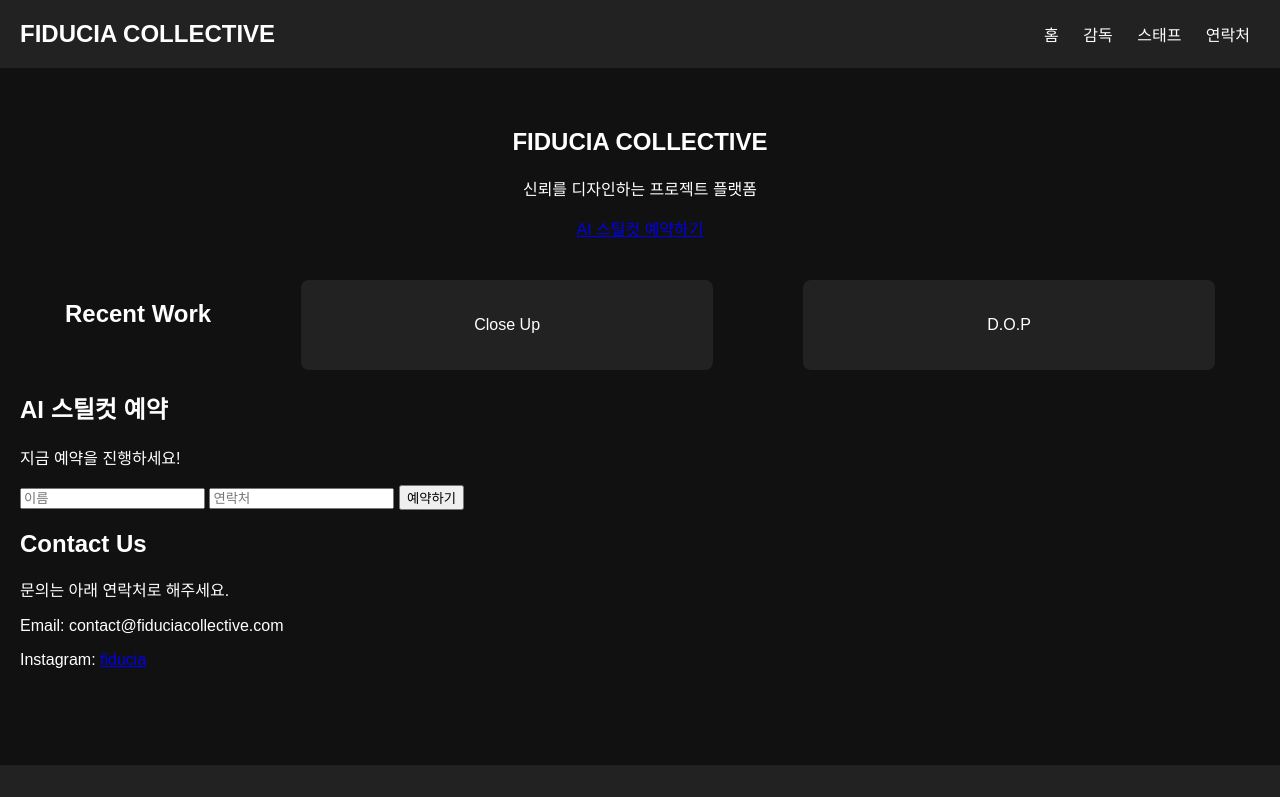
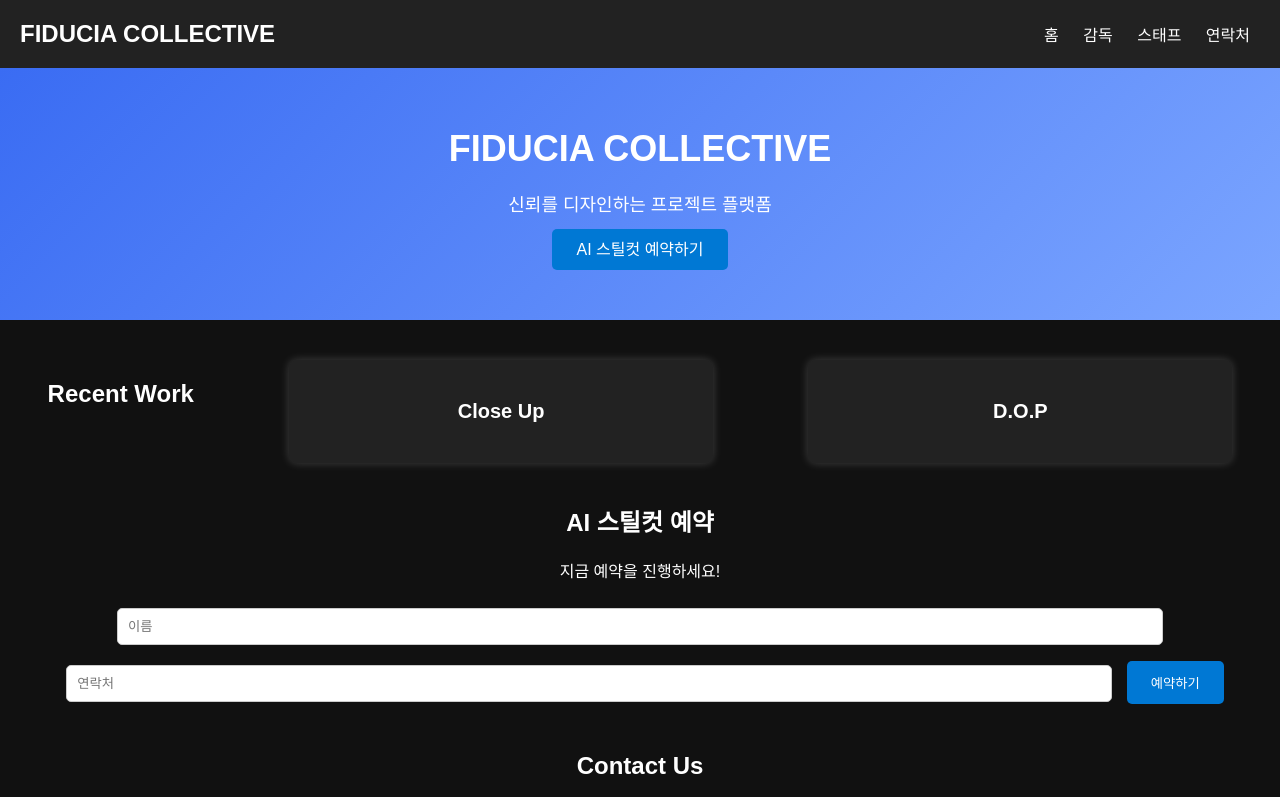
Before and after one commit to jongmindlek/ai-stillcut, a website: page index.html in a window 1280 px wide. Shown: the top 797 px of the page. Drawn offline with Linux system fonts and the light colour scheme.

Commit message:
style.css 업데이트

```diff
--- a/style.css
+++ b/style.css
@@ -7,7 +7,6 @@ body {
     color: white;
 }
 
-/* 헤더 스타일 */
 header {
     background-color: #222;
     padding: 20px;
@@ -31,21 +30,39 @@ nav a:hover {
     text-decoration: underline;
 }
 
-/* 메인 콘텐츠 */
-main {
-    padding: 40px 20px;
+/* Hero 섹션 (배경을 그라데이션으로 대체) */
+#hero {
+    text-align: center;
+    background: linear-gradient(135deg, #3A6CF3, #7BA5FF); /* 그라데이션 배경 */
+    padding: 60px 20px;
+    color: white;
 }
 
-#hero {
-    text-align: center;
+#hero .hero-content h1 {
+    font-size: 36px;
+    margin: 0;
 }
 
-#hero .hero-image {
-    max-width: 100%;
-    height: auto;
-    border-radius: 8px;
+#hero .hero-content p {
+    font-size: 18px;
+    margin: 20px 0;
 }
 
+.button {
+    background-color: #0078d4;
+    color: white;
+    padding: 12px 24px;
+    border: none;
+    border-radius: 5px;
+    text-decoration: none;
+    cursor: pointer;
+}
+
+.button:hover {
+    background-color: #005b99;
+}
+
+/* Recent Work 섹션 (이미지 없이 카드 형태로) */
 #recent-work {
     display: flex;
     justify-content: space-around;
@@ -58,12 +75,46 @@ main {
     padding: 20px;
     border-radius: 8px;
     text-align: center;
+    color: white;
+    box-shadow: 0 0 10px rgba(255, 255, 255, 0.2);
 }
 
-.work-card img {
-    width: 100%;
-    height: auto;
-    border-radius: 8px;
+.work-card .card-content p {
+    font-size: 20px;
+    font-weight: bold;
+}
+
+/* 예약 폼 스타일 */
+#reserve {
+    margin-top: 40px;
+    text-align: center;
+}
+
+#reserve input {
+    width: 80%;
+    padding: 10px;
+    margin: 10px;
+    border-radius: 5px;
+    border: 1px solid #ccc;
+}
+
+#reserve button {
+    background-color: #0078d4;
+    color: white;
+    padding: 12px 24px;
+    border: none;
+    border-radius: 5px;
+    cursor: pointer;
+}
+
+#reserve button:hover {
+    background-color: #005b99;
+}
+
+/* 연락처 섹션 */
+#contact {
+    text-align: center;
+    margin-top: 40px;
 }
 
 footer {
```
